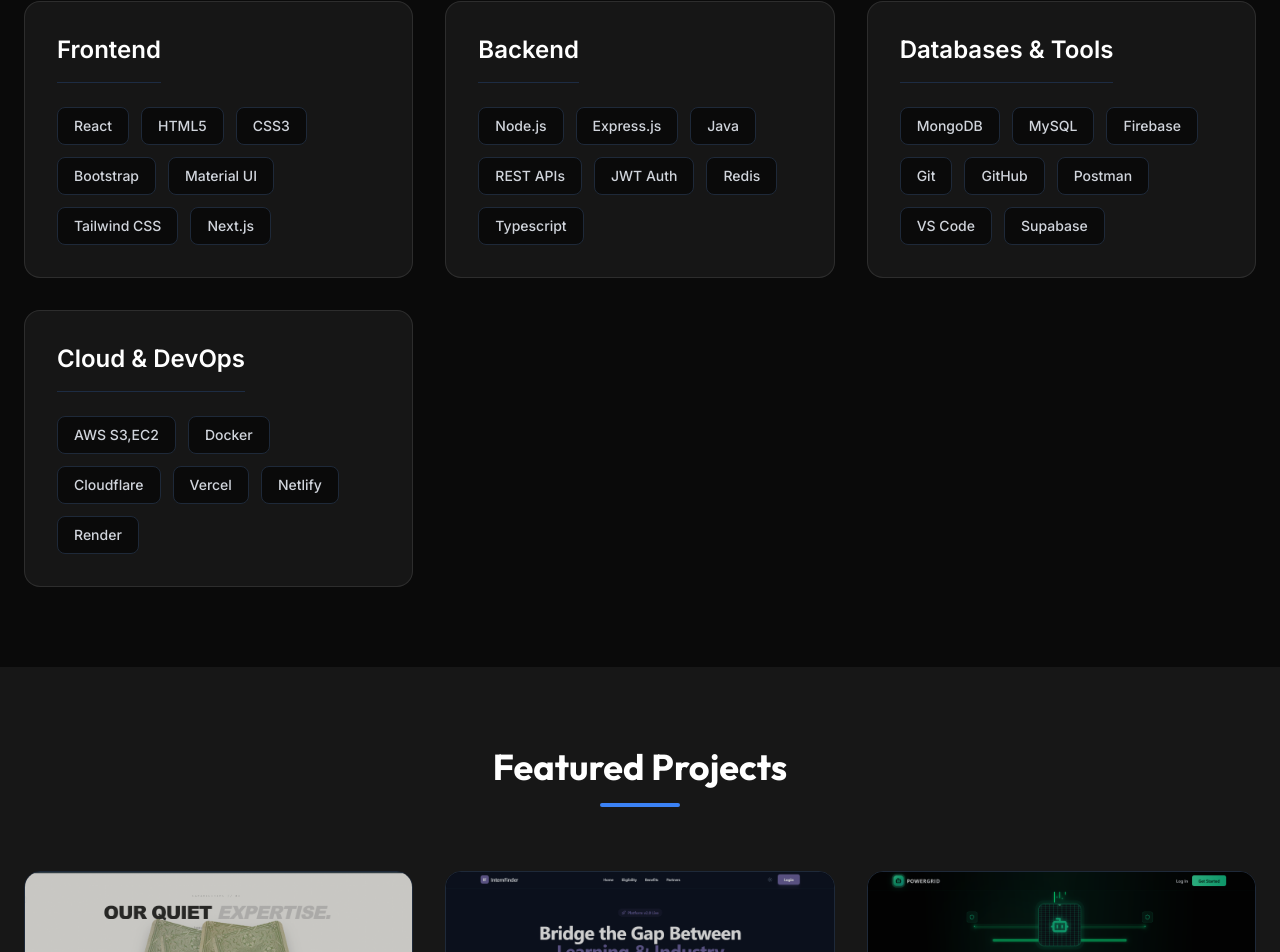
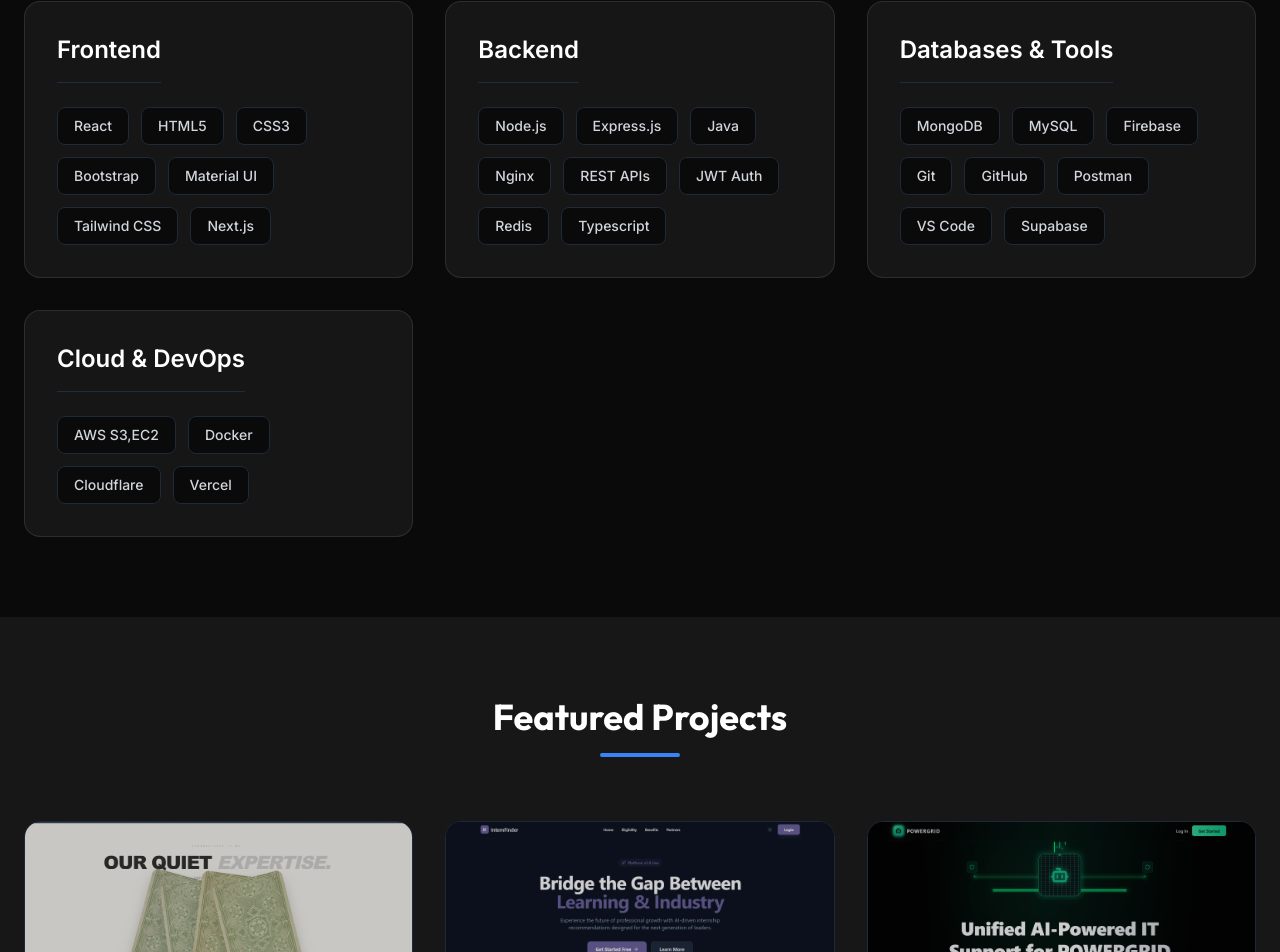
Before and after one commit to VirajxGupta/Portfolio, a React (Vite) app: page / in a window 1280 px wide. Shown: the part 2047-2999 px from the top of the page. Built offline with nearby package versions, Linux system fonts and the light colour scheme.

Commit message:
updated skills

```diff
--- a/src/components/Skills.jsx
+++ b/src/components/Skills.jsx
@@ -8,7 +8,7 @@
     },
     {
         category: "Backend",
-        items: ["Node.js", "Express.js", "Java", "REST APIs", "JWT Auth", "Redis", "Typescript"]
+        items: ["Node.js", "Express.js", "Java", "Nginx", "REST APIs", "JWT Auth", "Redis", "Typescript"]
     },
     {
         category: "Databases & Tools",
@@ -16,7 +16,7 @@
     },
     {
         category: "Cloud & DevOps",
-        items: ["AWS S3,EC2", "Docker", "Cloudflare", "Vercel", "Netlify", "Render"]
+        items: ["AWS S3,EC2", "Docker", "Cloudflare", "Vercel" ]
     }
 ];
 
```
